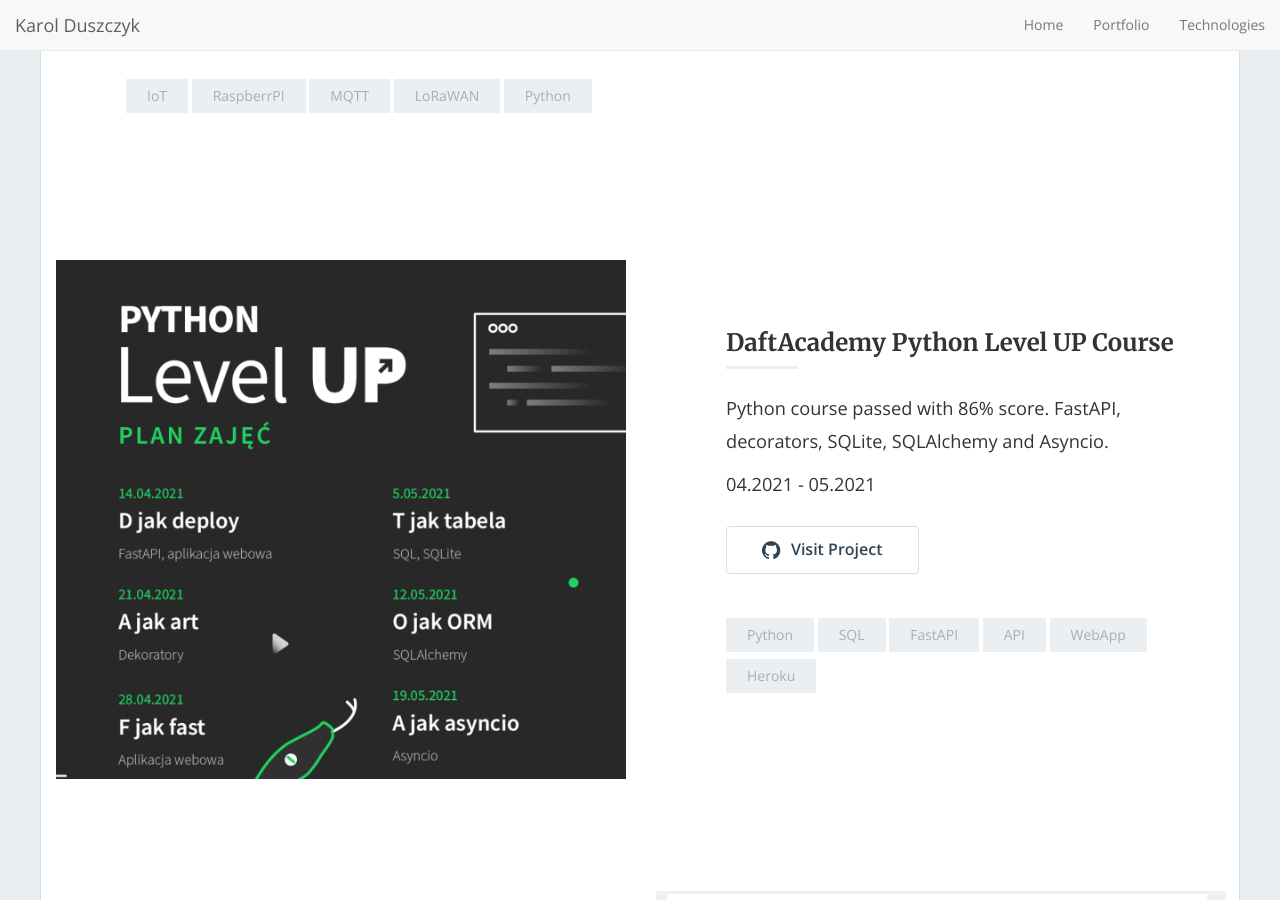
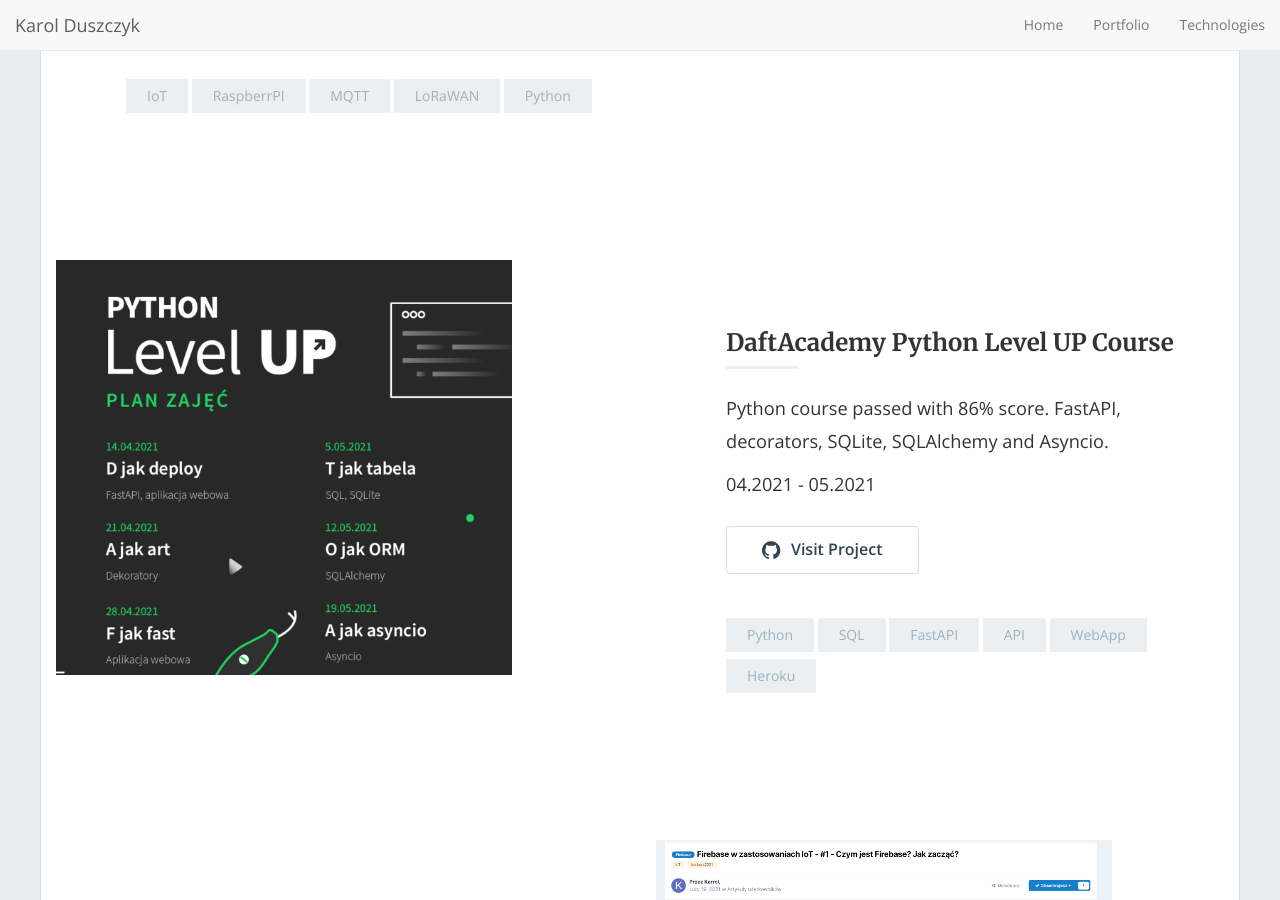
Before and after one commit to karoldus/karoldus.github.io, a Jekyll site: the page built from index.html, in a window 1280 px wide and 900 px high, scrolled down 1794 px. Built offline with Jekyll 4.4.1, drawn with Linux system fonts in a browser that asks for light colours; nearby versions of some CDN libraries; the list of posts is cut into pages by our own code.

Commit message:
smaller img - test

```diff
--- a/_includes/featured-image.html
+++ b/_includes/featured-image.html
@@ -1,3 +1,3 @@
   {% if post.featured_image %}
-  <img width="100%" class="img-responsive" src="{{ post.featured_image }}" title="{{ post.title }}">
+  <img width="80%" class="img-responsive" src="{{ post.featured_image }}" title="{{ post.title }}">
   {% endif %}
```
